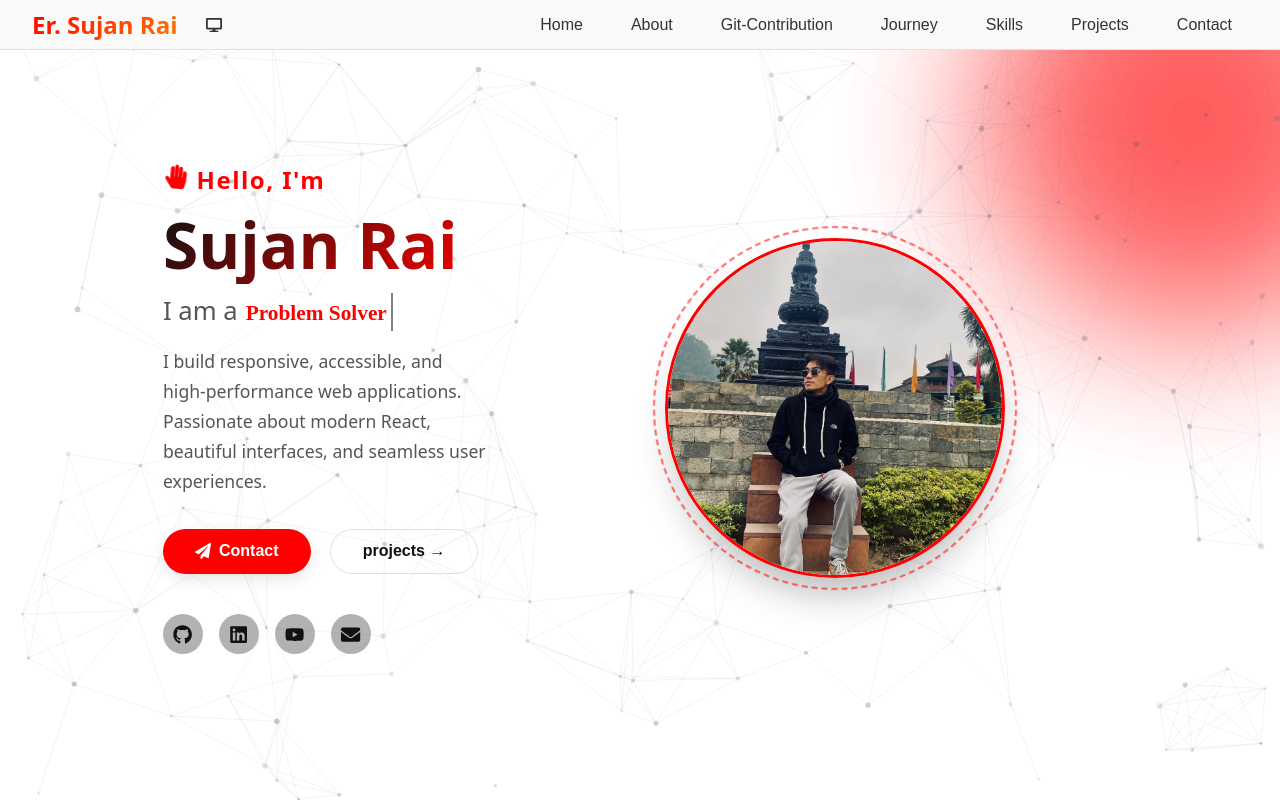
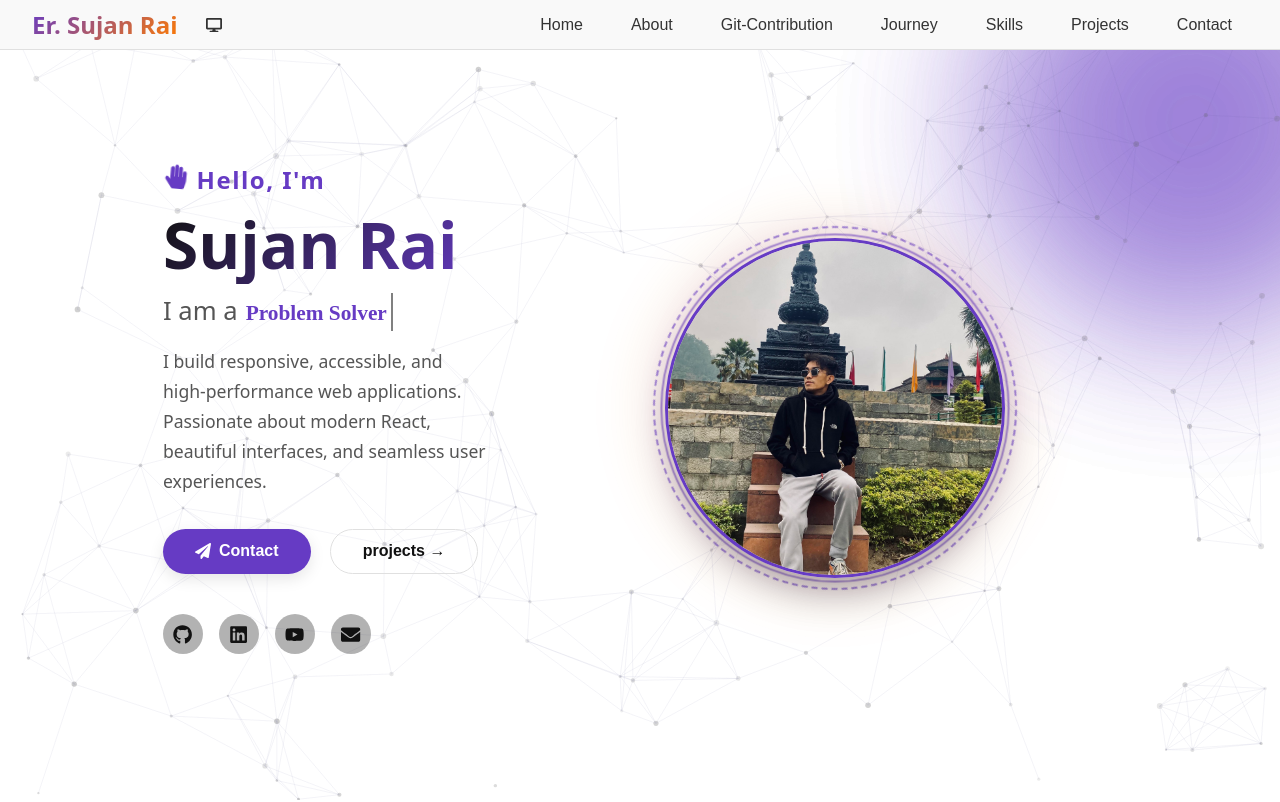
Before and after one commit to Sujan-Rai-426/Er_Sujan1, a React (Vite) app in the folder Frontend/: page / in a window 1280 px wide. Shown: the top 802 px of the page. Built offline with nearby package versions, Linux system fonts and the light colour scheme.

Commit message:
accent color updated and also logo favicon

```diff
--- a/Frontend/index.html
+++ b/Frontend/index.html
@@ -60,7 +60,7 @@
 <html lang="en">
   <head>
     <meta charset="UTF-8" />
-    <link rel="icon" type="image/svg+xml" href="/favicon.svg" />
+    <link rel="icon" type="image/svg+xml" href="./public/sR_Logo.png" />
     <meta name="viewport" content="width=device-width, initial-scale=1.0" />
 
     <!--==================== PRIMARY SEO ====================-->
--- a/Frontend/src/App.css
+++ b/Frontend/src/App.css
@@ -17,7 +17,7 @@ body.light {
   --text-secondary: #333333;
   --text-tertiary: #555555;
   --border-color: #e0e0e0;
-  --accent-color: #ff0000;
+  --accent-color: #663bc4;
   --card-bg: #f9f9f9;
 }
 
@@ -28,7 +28,7 @@ body.dark {
   --text-secondary: #cccccc;
   --text-tertiary: #aaaaaa;
   --border-color: #2a2a2a;
-  --accent-color: #ff8c00;
+  --accent-color: #ff0000;
   --card-bg: #1a1a1a;
 }
 
--- a/Frontend/src/home/assets/css/Home_Hero.css
+++ b/Frontend/src/home/assets/css/Home_Hero.css
@@ -108,8 +108,8 @@
     font-weight: 800;
     margin-bottom: 0.5rem;
     background: linear-gradient(135deg, var(--text-primary), var(--accent-color));
+    -webkit-background-clip: text;
     background-clip: text;
-    -webkit-background-clip: text;
     color: transparent;
     line-height: 1.2;
 }
@@ -215,7 +215,7 @@
     transform: translateY(-2px);
 }
 
-/* ========== AVATAR / PROFILE IMAGE ========== */
+/* ========== AVATAR / PROFILE IMAGE WITH RIPPLE GLOW ========== */
 .hero-avatar {
     flex: 0.9;
     display: flex;
@@ -229,18 +229,133 @@
     height: 340px;
 }
 
+/* Main glow that pulses like a ripple */
+.avatar-wrapper::before {
+    content: '';
+    position: absolute;
+    inset: -40px;
+    border-radius: 50%;
+    background: radial-gradient(
+        circle at center,
+        var(--accent-color) 50%,
+        rgba(255, 140, 0, 0.3) 30%,
+        transparent 70%
+    );
+    opacity: 0;
+    z-index: 0;
+    filter: blur(30px);
+    animation: pulseGlow 3s ease-in-out infinite;
+    pointer-events: none;
+}
+
+/* Ripple ring that expands and fades like water ripple */
+.avatar-wrapper::after {
+    content: '';
+    position: absolute;
+    inset: -25px;
+    border-radius: 50%;
+    border: 2px solid var(--accent-color);
+    opacity: 0;
+    z-index: 1;
+    animation: rippleRing 3s ease-in-out infinite;
+    pointer-events: none;
+}
+
+/* Multiple ripple rings for layered effect */
+.avatar-wrapper .ripple-1 {
+    position: absolute;
+    inset: -25px;
+    border-radius: 50%;
+    border: 2px solid var(--accent-color);
+    opacity: 0;
+    z-index: 1;
+    animation: rippleRing 3s ease-in-out infinite 0.3s;
+    pointer-events: none;
+}
+
+.avatar-wrapper .ripple-2 {
+    position: absolute;
+    inset: -25px;
+    border-radius: 50%;
+    border: 2px solid var(--accent-color);
+    opacity: 0;
+    z-index: 1;
+    animation: rippleRing 3s ease-in-out infinite 0.6s;
+    pointer-events: none;
+}
+
+.avatar-wrapper .ripple-3 {
+    position: absolute;
+    inset: -25px;
+    border-radius: 50%;
+    border: 2px solid var(--accent-color);
+    opacity: 0;
+    z-index: 1;
+    animation: rippleRing 3s ease-in-out infinite 0.9s;
+    pointer-events: none;
+}
+
+@keyframes pulseGlow {
+    0% {
+        opacity: 0.1;
+        transform: scale(0.85);
+        filter: blur(40px);
+    }
+    50% {
+        opacity: 0.8;
+        transform: scale(1.15);
+        filter: blur(20px);
+    }
+    100% {
+        opacity: 0.1;
+        transform: scale(0.85);
+        filter: blur(40px);
+    }
+}
+
+/* Ripple effect - ring expands and fades like a stone dropped in water */
+@keyframes rippleRing {
+    0% {
+        opacity: 0.8;
+        transform: scale(0.7);
+        border-width: 3px;
+    }
+    30% {
+        opacity: 0.6;
+        transform: scale(0.9);
+        border-width: 2.5px;
+    }
+    60% {
+        opacity: 0.3;
+        transform: scale(1.1);
+        border-width: 1.5px;
+    }
+    100% {
+        opacity: 0;
+        transform: scale(1.3);
+        border-width: 0.5px;
+    }
+}
+
 .avatar-img {
     width: 100%;
     height: 100%;
     object-fit: cover;
     border-radius: 50%;
-    box-shadow: 0 25px 40px -12px rgba(0, 0, 0, 0.3);
+    box-shadow:
+        0 25px 40px -12px rgba(0, 0, 0, 0.3),
+        0 0 30px rgba(255, 140, 0, 0.1);
     border: 3px solid var(--accent-color);
-    transition: transform 0.4s ease;
+    transition: all 0.4s ease;
+    position: relative;
+    z-index: 2;
 }
 
 .avatar-img:hover {
     transform: scale(1.02);
+    box-shadow:
+        0 25px 40px -12px rgba(0, 0, 0, 0.3),
+        0 0 60px rgba(255, 140, 0, 0.3);
 }
 
 .avatar-ring {
@@ -250,6 +365,7 @@
     border: 2px dashed var(--accent-color);
     opacity: 0.6;
     animation: spin 20s linear infinite;
+    z-index: 1;
 }
 
 @keyframes spin {
--- a/Frontend/src/home/components/Home_Hero.jsx
+++ b/Frontend/src/home/components/Home_Hero.jsx
@@ -97,7 +97,7 @@ const Home_Hero = () => {
           </Reveal>
         </div>
 
-        {/* RIGHT AVATAR WITH REVEAL */}
+        {/* RIGHT AVATAR WITH RIPPLE EFFECT */}
         <Reveal direction="right" delay="0.16s">
           <div className="hero-avatar">
             <div className="avatar-wrapper">
@@ -108,6 +108,10 @@ const Home_Hero = () => {
                 onError={(e) => { e.target.src = 'https://via.placeholder.com/400?text=Sujan'; }}
               />
               <div className="avatar-ring"></div>
+              {/* Multiple ripple rings for layered effect */}
+              <div className="ripple-1"></div>
+              {/* <div className="ripple-2"></div>
+              <div className="ripple-3"></div> */}
             </div>
           </div>
         </Reveal>
```
Also changed, not shown: Frontend/public/sR_Logo.png (added).
